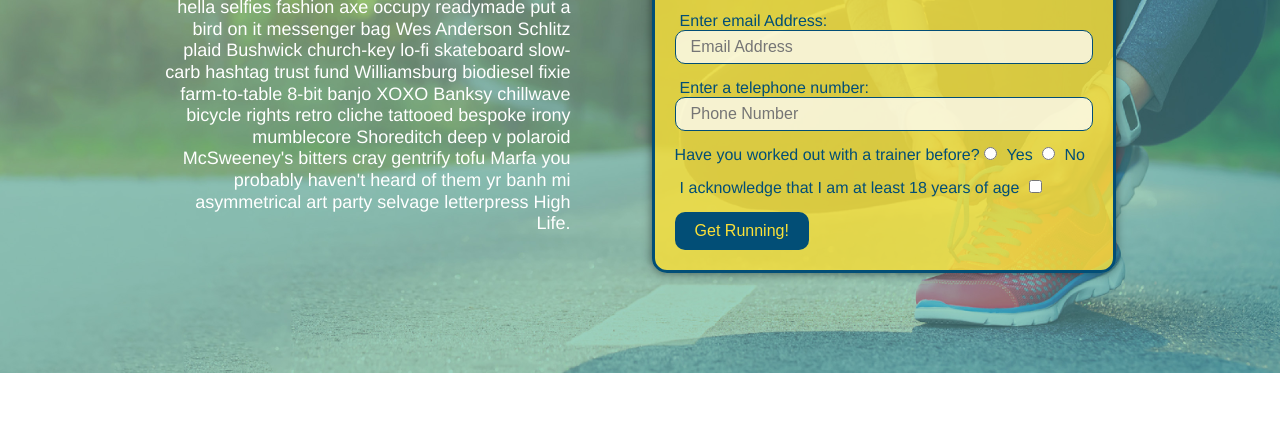
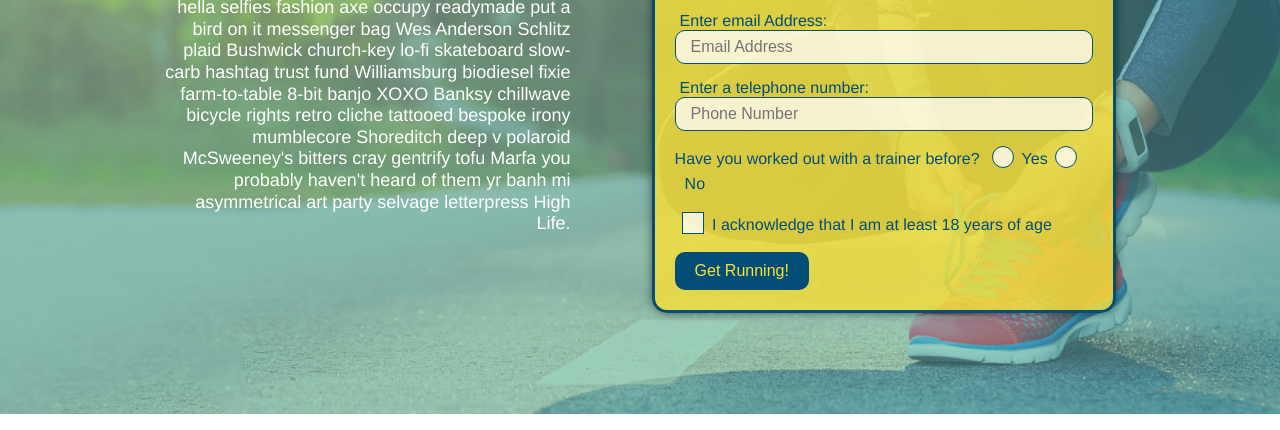
Before and after one commit to rizznn/run-buddy, a plain HTML site: page index.html in a window 1280 px wide. Shown: the part 339-769 px from the top of the page. Drawn offline with Linux system fonts and the light colour scheme.

Commit message:
customized radiobuttons and checkbox

```diff
--- a/assets/style.css
+++ b/assets/style.css
@@ -24,6 +24,7 @@ header {
     background-position: center;
     background-attachment: fixed;
     background-position: 80%;
+    z-index: 9999;
 }
 
 header h1 {
@@ -187,6 +188,70 @@ button {
 button:hover {
     background-color: #39a6b2;
 }
+
+.checkbox-wrapper input, .radio-wrapper input {
+    opacity: 0;
+}
+
+.checkbox-wrapper label, .radio-wrapper label {
+    position: relative;
+    left: 10px;
+    margin: 10px;
+    line-height: 1.6;
+}
+    /* new buttons */
+.checkbox-wrapper label::before, .radio-wrapper label::before {
+    content: "";
+    height: 20px;
+    width: 20px;
+    background: rgba(255, 255, 255, 0.75);
+    border: 1px solid #024e76;
+    position: absolute;
+    top: -4px;
+    left: -30px;
+}
+
+    /* radio buttons shape */
+.radio-wrapper label::before {
+    border-radius: 50%;
+}
+    /* appearance when clicked - radio buttons */
+.radio-wrapper label::after {
+    content: "";
+    width: 20px;
+    height: 20px;
+    border-radius: 50%;
+    background: #024e76;
+    position: absolute;
+    left: -29px;
+    top: -3px;
+    background-image: radial-gradient(circle, #39a6b2, #024e76);
+}
+    /* appearance when clicked - checkbox */
+.checkbox-wrapper label::after {
+    content: "";
+    height: 6px;
+    width: 14px;
+    border-left: 2px solid #024e76;
+    border-bottom: 2px solid #024e76;
+    position: absolute;
+    left: -26px;
+    top: 1px;
+    transform: rotate(-58deg);
+}
+
+.checkbox-wrapper input + label::after,
+.radio-wrapper input + label::after {
+    content: none;
+}
+
+.checkbox-wrapper input:checked + label::after,
+.radio-wrapper input:checked + label::after {
+    content: "";
+    font-weight: bold;
+    opacity: 1;
+}
+
 /* HERO STYLES END */
 
 
--- a/index.html
+++ b/index.html
@@ -54,15 +54,21 @@
                 <input class="form-input" type="tel" placeholder="Phone Number" name="phone" id="phone">
                 <p>
                     Have you worked out with a trainer before?
+                    <span class="radio-wrapper">
                         <input type="radio" name="trainer-confirm" id="trainer-yes" />
                         <label for="trainer-yes">Yes</label>
+                    </span>
+                    <span class="radio-wrapper">
                         <input type="radio" name="trainer-confirm" id="trainer-no" />
                         <label for="trainer-no">No</label>
+                    </span>
                 </p>
                 <p>
+                    <span class="checkbox-wrapper">
+                        <input type="checkbox" name="age-confirm" id="checkbox">
                         <label for="checkbox">I acknowledge that I am at least 18 years of age
                         </label>
-                    <input type="checkbox" name="age-confirm" id="checkbox">
+                    </span>
                 </p>
                 <button type="submit">Get Running!</button>
             </form>
```
Lines whose indentation alone changed are shown as unchanged.
